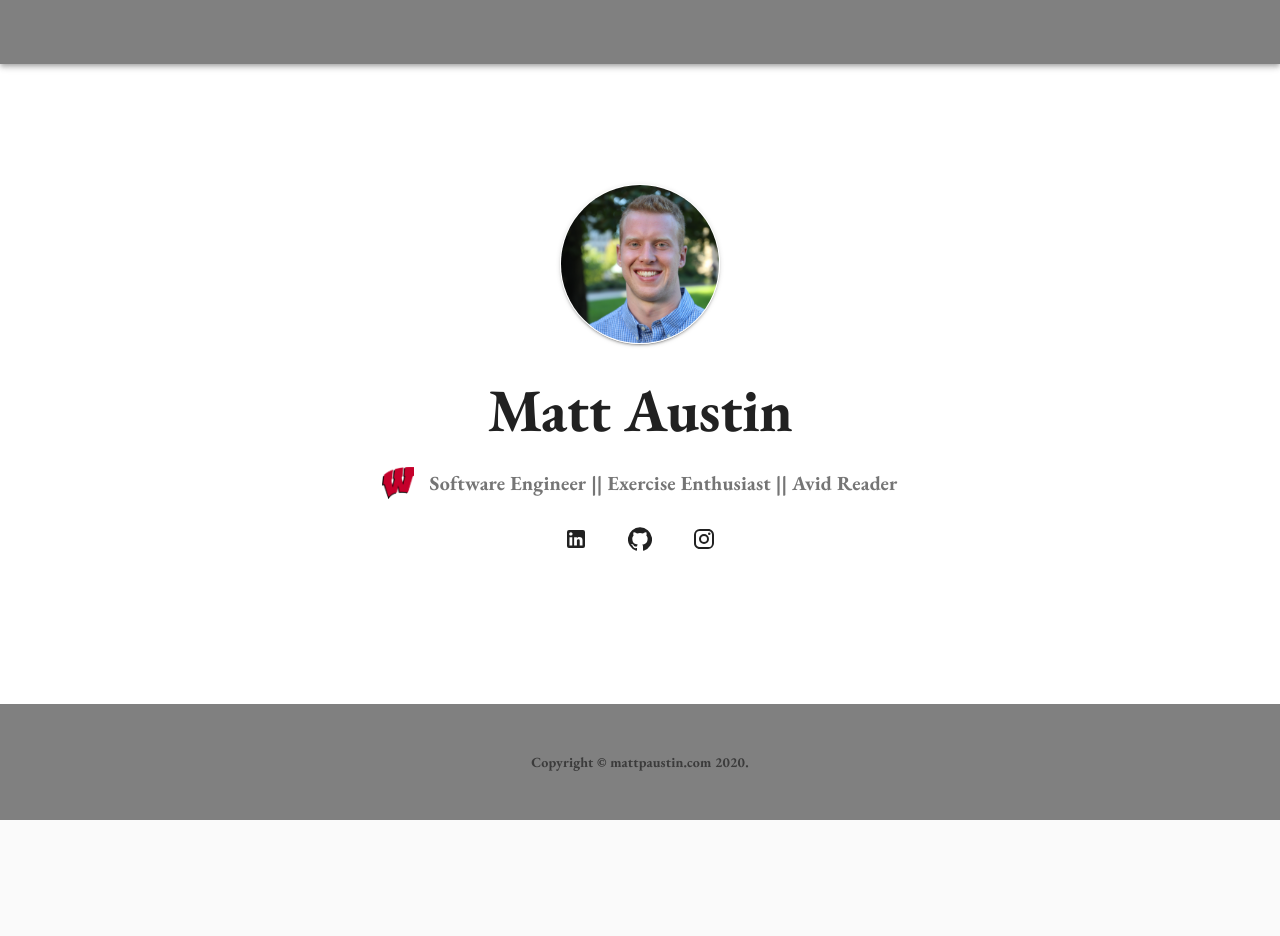
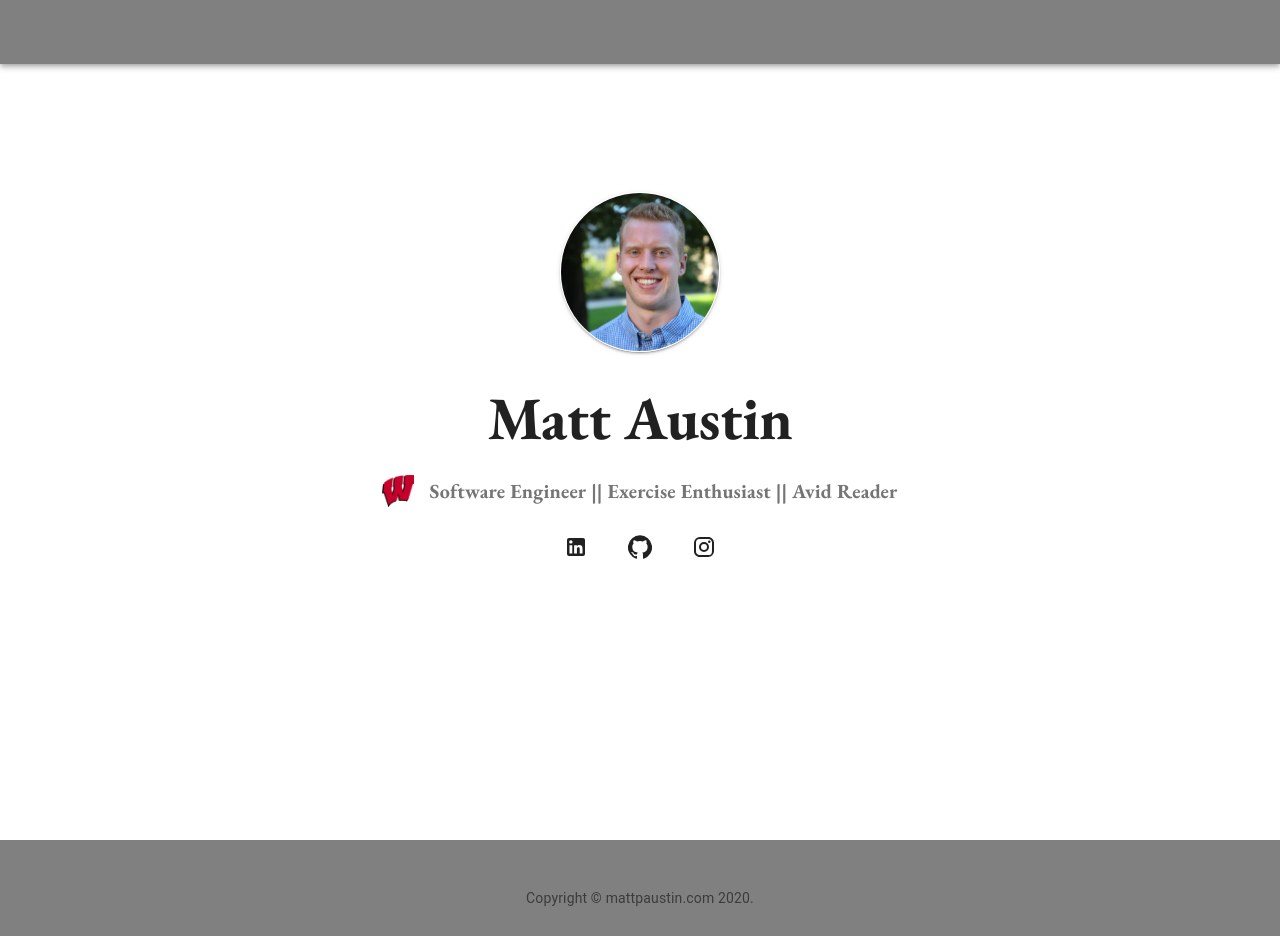
Before and after one commit to mpaustin/mpa-site-app, a React (Create React App) app: page / in a window 1280 px wide. Before the commit the page ends 820 px from the top, so only its background shows below. Built offline with nearby package versions, Linux system fonts and the light colour scheme.

Commit message:
sticky footer and cleaning up

```diff
--- a/src/templates/Framework.js
+++ b/src/templates/Framework.js
@@ -31,28 +31,17 @@ function Copyright() {
 }
 
 const useStyles = makeStyles((theme) => ({
-  icon: {
-    marginRight: theme.spacing(2),
-  },
   appBar: {
     backgroundColor: '#808080',
   },
   heroContent: {
-    backgroundColor: theme.palette.background.paper,
-    padding: theme.spacing(15, 0, 15),
+    padding: '10% 0 10%',
     fontFamily: 'EB Garamond,serif',
-    height: '80vh',
-  },
-  heroButtons: {
-    // marginTop: theme.spacing(4),
-    // color: '#49b5eb',
-  },
-  heroButtonsPrimary: {
-    backgroundColor: '#808080',
   },
   footer: {
     backgroundColor: '#808080',
     padding: theme.spacing(6),
+    height: '1.5rem',
   },
   headshot: {
     height: theme.spacing(20),
@@ -62,10 +51,7 @@ const useStyles = makeStyles((theme) => ({
     border: '1px solid white',
     boxShadow: '0px 3px 1px -2px rgba(0,0,0,0.2), 0px 2px 2px 0px rgba(0,0,0,0.14), 0px 1px 5px 0px rgba(0,0,0,0.12)',
   },
-  title: {
-    fontFamily: 'EB Garamond, serif',
-  },
-  subtitle: {
+  font: {
     fontFamily: 'EB Garamond, serif',
   },
   motionW: {
@@ -74,6 +60,10 @@ const useStyles = makeStyles((theme) => ({
     marginRight: '15px',
     cursor: 'pointer',
   },
+  main: {
+    backgroundColor: theme.palette.background.paper,
+    minHeight: 'calc(100vh - 1.5rem)',
+  }
 }));
 
 const openUrl = (url) => {
@@ -87,13 +77,14 @@ export default function Album() {
     <React.Fragment>
       <CssBaseline />
       <AppBar position="relative" className={classes.appBar} >
-        <Toolbar/>
+        <Toolbar>
+        </Toolbar>
       </AppBar>
-      <main>
+      <main className={classes.main}>
         <div className={classes.heroContent}>
           <Container maxWidth="sm">
             <Avatar src={headshot} alt='headshot' className={classes.headshot} />
-            <Typography component="h1" variant="h2" align="center" color="textPrimary" gutterBottom className={classes.title}>
+            <Typography component="h1" variant="h2" align="center" color="textPrimary" gutterBottom className={classes.font}>
               Matt Austin
             </Typography>
             <Box display='flex' flexDirection='row' justifyContent='center'>
@@ -101,14 +92,14 @@ export default function Album() {
                     <Avatar src={MotionW} alt='motionW' variant='square' className={classes.motionW} />
                 </Link>
 
-                <Typography variant="h6" align="center" color="textSecondary" paragraph className={classes.subtitle}>
+                <Typography variant="h6" align="center" color="textSecondary" paragraph className={classes.font}>
                     {/* <Link color='inherit' onClick={() => openUrl('https://www.engr.wisc.edu')}>
                         BSc, University of Wisconsin-Madison
                     </Link> */}
                     Software Engineer || Exercise Enthusiast || Avid Reader
                 </Typography>
             </Box>
-            <div className={classes.heroButtons}>
+            <div>
               <Grid container spacing={2} justify="center">
                 <Grid item>
                   <IconButton variant="contained" color='inherit' onClick={() => openUrl('https://www.linkedin.com/in/mattpaustin')}>
```
